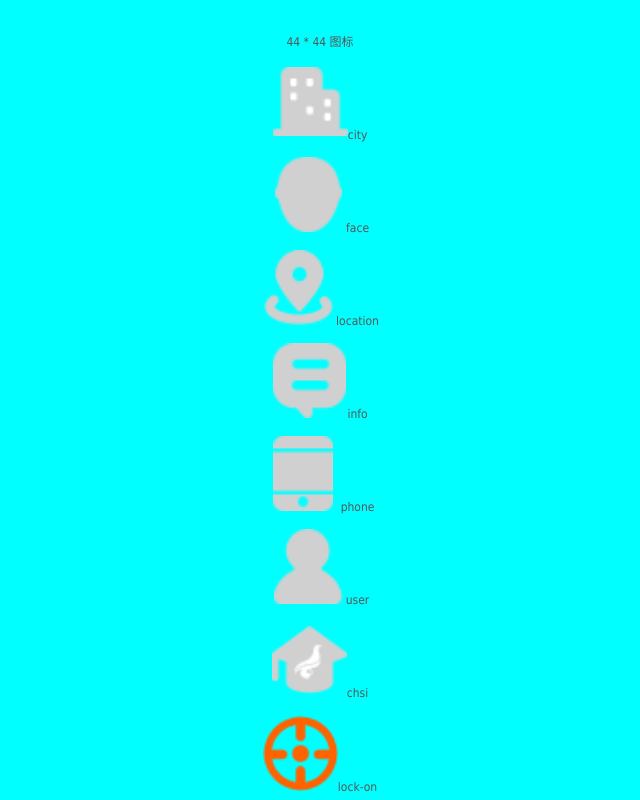
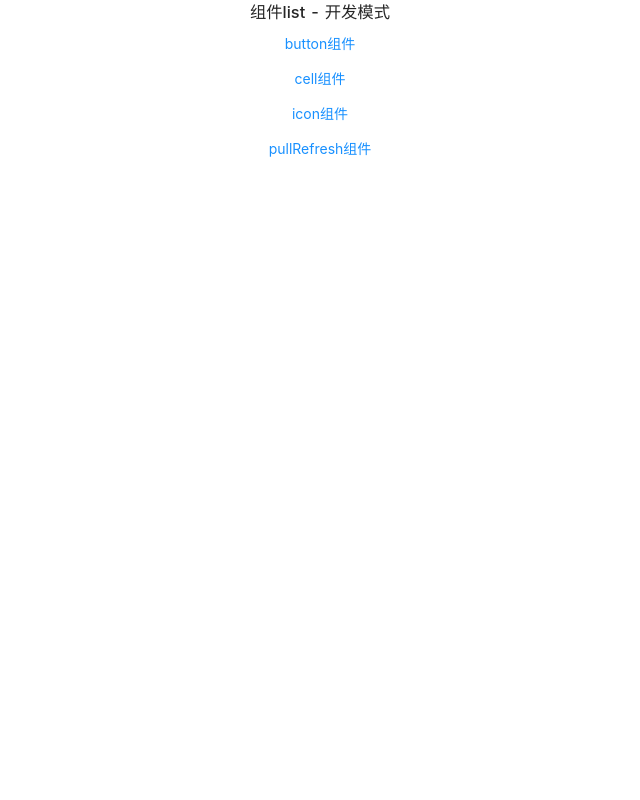
Before and after one commit to knfe/knui, a Vue app: page / in a window 1280 px wide. Shown: the top 800 px of the page, without its empty margins (320-960 px from the left). Built offline with nearby package versions, Linux system fonts and the light colour scheme.

Commit message:
新增list页面统一开发入口文件

```diff
--- a/examples/App.vue
+++ b/examples/App.vue
@@ -1,6 +1,5 @@
 <template>
   <div id="app">
-    <kn-button></kn-button>
     <router-view></router-view>
   </div>
 </template>
@@ -13,14 +12,10 @@ export default {
 }
 </script>
 
-<style>
+<style lang="scss" scoped>
+@import "../packages/style/index.scss";
 #app {
-  font-family: 'Avenir', Helvetica, Arial, sans-serif;
-  -webkit-font-smoothing: antialiased;
-  -moz-osx-font-smoothing: grayscale;
-  height: 100%;
+  font-size: 14px;
   text-align: center;
-  color: #2c3e50;
-  margin-top: 60px;
 }
 </style>
--- /dev/null
+++ b/examples/components/list.vue
@@ -0,0 +1,22 @@
+
+<template>
+  <div class="list-wrapper">
+      <h3>组件list - 开发模式</h3>
+      <p><router-link :to="{ name: 'button'}">button组件</router-link></p>
+      <p><router-link :to="{ name: 'cell'}">cell组件</router-link></p>
+      <p><router-link :to="{ name: 'icon'}">icon组件</router-link></p>
+      <p><router-link :to="{ name: 'pullRefresh'}">pullRefresh组件</router-link></p>
+  </div>
+</template>
+
+<script>
+/* eslint-disable */
+// import Vue from 'vue'
+export default {
+  name: 'list',
+  data() {
+    return {};
+  },
+  methods: {}
+};
+</script>
--- a/examples/main.js
+++ b/examples/main.js
@@ -2,10 +2,11 @@ import Vue from 'vue'
 import App from './App.vue'
 // 路由组件
 import router from './router'
-import { knButton } from '../packages/index'
-
+import px2rem from '../packages/utils/rem/index'
+// import { knButton } from '../packages/index'
+px2rem()
 Vue.config.productionTip = false
-Vue.component('kn-button', knButton)
+// Vue.component('kn-button', knButton)
 
 new Vue({
   router,
--- a/examples/router/index.js
+++ b/examples/router/index.js
@@ -1,11 +1,12 @@
 import Vue from 'vue'
 import VueRouter from 'vue-router'
-import doc from './doc'
+import list from './list'
 
 Vue.use(VueRouter)
 
 const router = new VueRouter({
-  routes: [...doc]
+  mode: 'history',
+  routes: [...list]
 })
 
 export default router
--- /dev/null
+++ b/examples/router/list.js
@@ -0,0 +1,87 @@
+
+const home = {
+  path: '/',
+  name: 'home',
+  meta: {
+    title: 'home'
+  },
+  component: resolve => {
+    require.ensure(
+      [],
+      () => {
+        resolve(require('../components/list.vue'))
+      },
+      'home'
+    )
+  }
+}
+
+const button = {
+  path: '/demo/button',
+  name: 'button',
+  meta: {
+    title: 'button组件'
+  },
+  component: resolve => {
+    require.ensure(
+      [],
+      () => {
+        resolve(require('@/button/demo/index.vue'))
+      },
+      'button'
+    )
+  }
+}
+
+const cell = {
+  path: '/demo/cell',
+  name: 'cell',
+  meta: {
+    title: 'cell组件'
+  },
+  component: resolve => {
+    require.ensure(
+      [],
+      () => {
+        resolve(require('@/cell/demo/index.vue'))
+      },
+      'cell'
+    )
+  }
+}
+
+const icon = {
+  path: '/demo/icon',
+  name: 'icon',
+  meta: {
+    title: 'icon组件'
+  },
+  component: resolve => {
+    require.ensure(
+      [],
+      () => {
+        resolve(require('@/icon/demo/index.vue'))
+      },
+      'icon'
+    )
+  }
+}
+
+const pullRefresh = {
+  path: '/demo/pullRefresh',
+  name: 'pullRefresh',
+  meta: {
+    title: 'pullRefresh组件'
+  },
+  component: resolve => {
+    require.ensure(
+      [],
+      () => {
+        resolve(require('@/pullRefresh/demo/index.vue'))
+      },
+      'pullRefresh'
+    )
+  }
+}
+
+export default [button, cell, icon, pullRefresh, home]
--- a/packages/index.js
+++ b/packages/index.js
@@ -4,15 +4,15 @@
 
 // import packages
 import KnButton from './button/index.vue'
-import KnPullRefresh from './pullRefresh/index.vue'
 import KnCell from './cell/index.vue'
 import KnIcon from './icon/index.vue'
+import KnPullRefresh from './pullRefresh/index.vue'
 
 // package version
 const version = '0.4.0'
 
 // init components
-const components = [KnButton, KnPullRefresh, KnCell, KnIcon]
+const components = [KnButton, KnCell, KnIcon, KnPullRefresh]
 const install = function (Vue) {
   if (install.installed) return
   components.map(component => Vue.component(component.name, component))
@@ -22,7 +22,7 @@ if (typeof window !== 'undefined' && window.Vue) {
 }
 
 // export components
-export { KnButton, KnPullRefresh, KnCell, KnIcon }
+export { KnButton, KnCell, KnIcon, KnPullRefresh }
 
 // export default
 export default {
```
Also changed, not shown: examples/components/demo-block.vue (deleted, +0 -31 lines), examples/router/doc.js (deleted, +0 -20 lines), scripts/create/index.js (+74 -0 lines), vue.config.js (+3 -54 lines), 2 other files (tests, documents, lock files or other folders).
